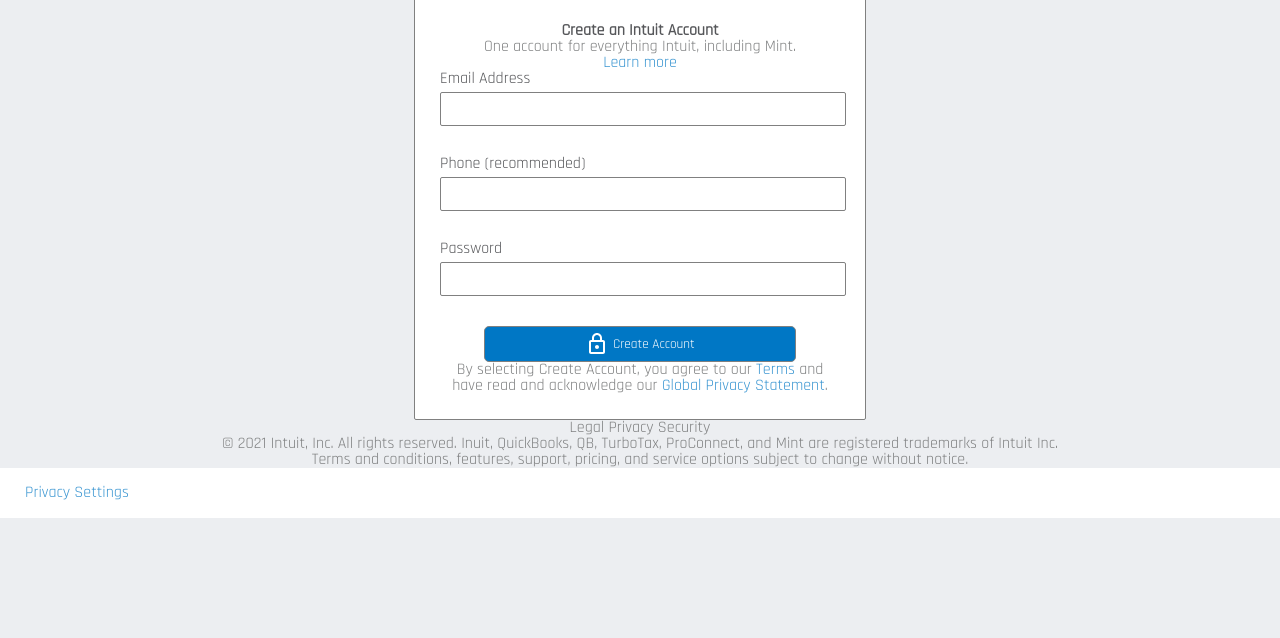
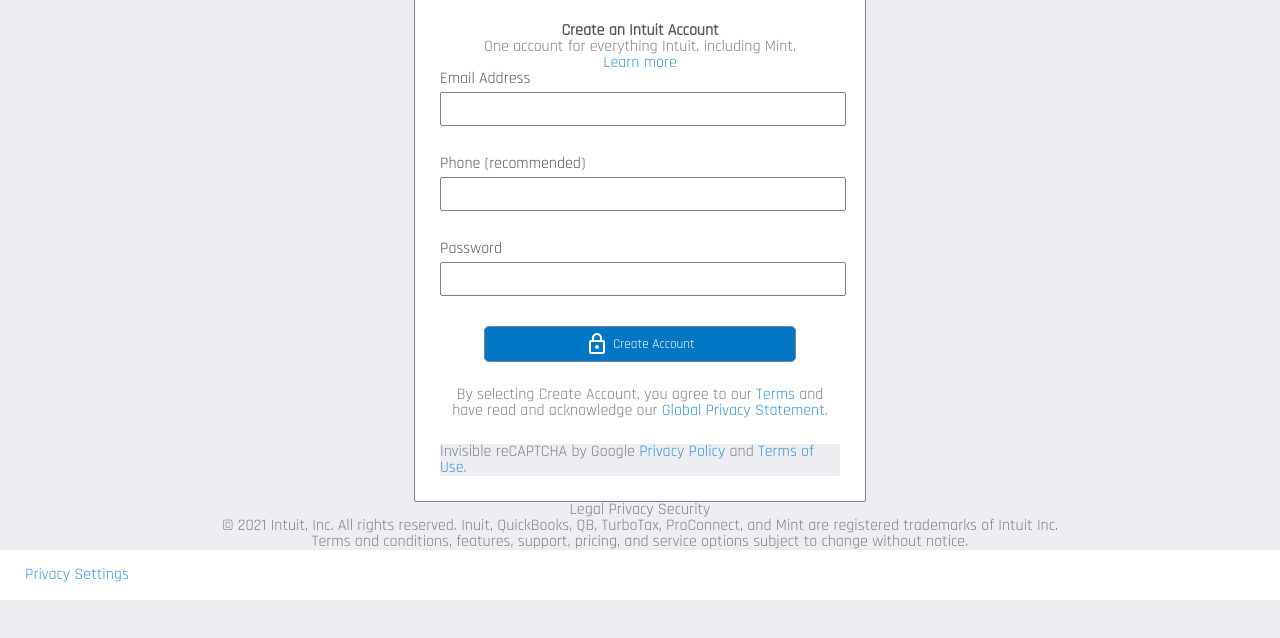
Before and after one commit to Drew-Daniels/mint-replica, a plain HTML site: page index.html in a window 1280 px wide. Shown: the part 118-756 px from the top of the page. Drawn offline with Linux system fonts and the light colour scheme.

Commit message:
Added bottom margins to the submit and the terms and conditions sections.

```diff
--- a/assets/stylesheets/style.css
+++ b/assets/stylesheets/style.css
@@ -53,16 +53,6 @@ table {
 	color: #7f8081;
 }
 
-#account-help-container {
-	display: flex;
-	align-items: center;
-	justify-content: flex-end;
-}
-
-#account-help-container span {
-	margin-right: 10px;
-}
-
 body {
 	background-color: #eceef1;
 }
@@ -104,6 +94,7 @@ ul {
 
 p {
 	text-align: center;
+	margin-bottom: 25px;
 }
 
 h1, h2, h3, h4, h5, h6 {
@@ -185,6 +176,16 @@ ul.horizontal-list li {
 	display: inline;
 }
 
+#account-help-container {
+	display: flex;
+	align-items: center;
+	justify-content: flex-end;
+}
+
+#account-help-container span {
+	margin-right: 10px;
+}
+
 #intuit-icons {
 	display: flex;
 	align-items: center;
@@ -198,6 +199,12 @@ ul.horizontal-list li {
 
 #submit-button {
 	padding: 5px 100px;
+	margin-bottom: 25px;
+}
+
+#recaptcha-container {
+	background-color: #eceef1;
+	width: 100%;
 }
 
 #privacy-settings-container {
--- a/index.html
+++ b/index.html
@@ -59,11 +59,18 @@
                     <span>Create Account</span>
                 </button>
             </div>
-            <p>
+            <p id="terms-and-conditions">
                 By selecting Create Account, you agree to our <a href="#"><span class="highlighted">Terms</span></a> and have read and acknowledge our
                 <a href="#"><span class="highlighted">Global Privacy Statement</span></a>.
             </p>
         </fieldset>
+        <div id=recaptcha-container>
+            <span>Invisible reCAPTCHA by Google
+                <a href="#"><span class="highlighted">Privacy Policy</span></a>
+                and
+                <a href="#"><span class="highlighted">Terms of Use</span>.</a>
+            </span>
+        </div>
     </form>
     <!-- FOOTER SECTION -->
     <footer>
```
